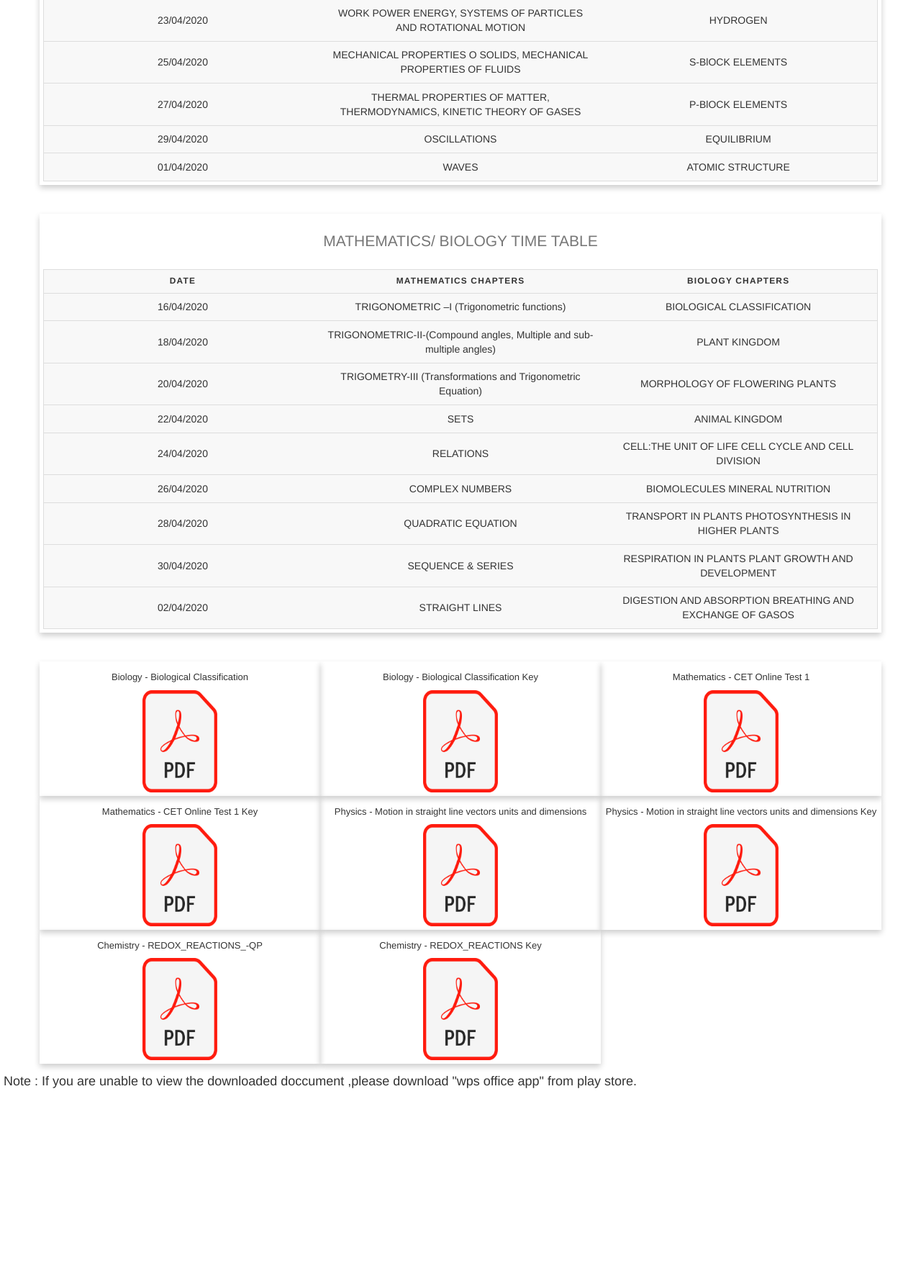
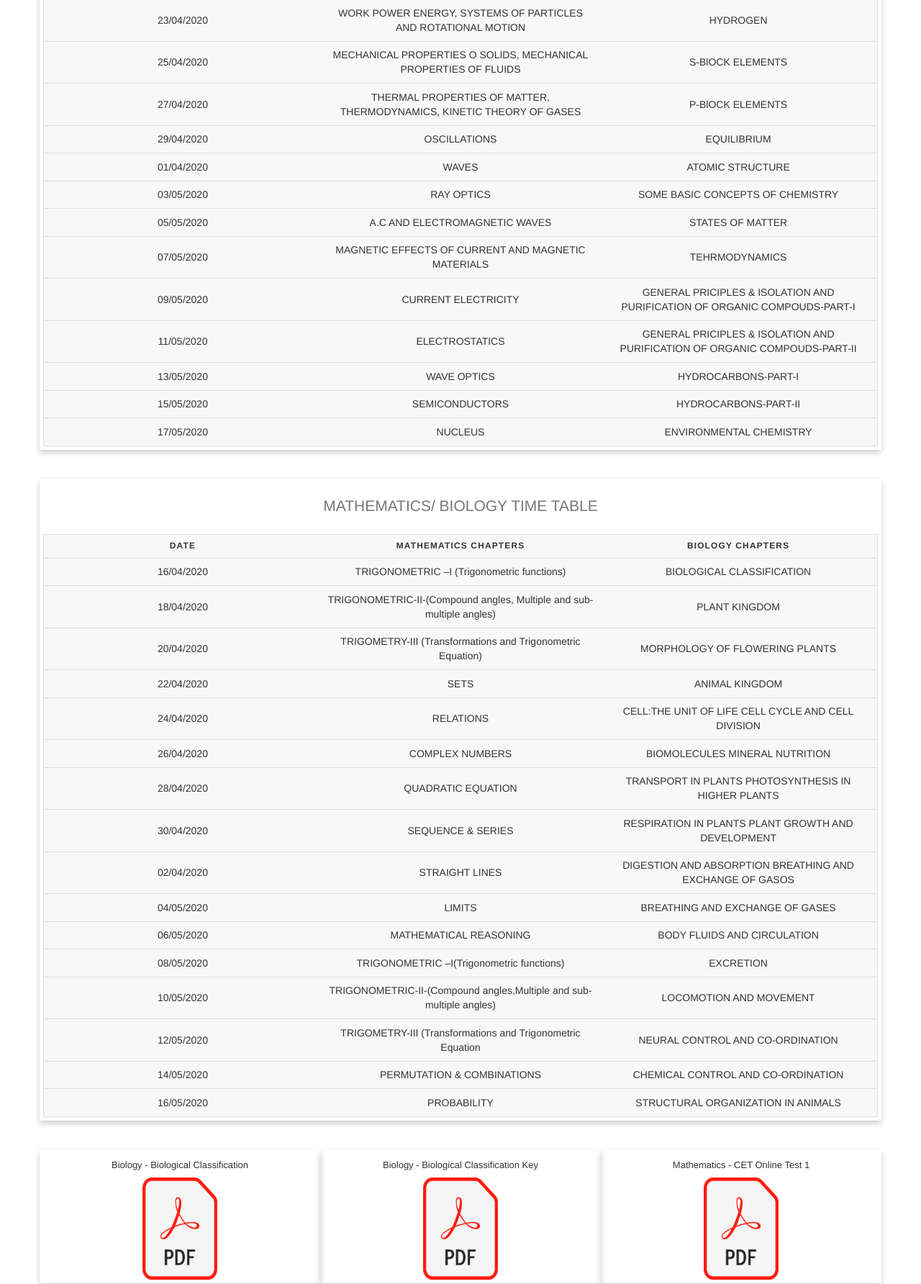
Before and after one commit to umeshkumarS/1st-pu-masters-python, a Flask app: template templates/home.html in a window 1280 px wide. Shown: the part 595-2379 px from the top of the page at 72% size. Before the commit the page ends 2107 px from the top, so only its background shows below. Run offline with Flask 2, Linux system fonts and the light colour scheme; the template is opened without the code that fills it, so the values that code supplies are empty; some libraries are stand-ins or nearby versions.

Commit message:
time table

```diff
--- a/reader_email.py
+++ b/reader_email.py
@@ -11,7 +11,7 @@ class email_access():
         self.SMTP_SERVER = "imap.gmail.com"
         self.SMTP_PORT   = 587
         #self.search_text = '(SUBJECT "II MASTERS PU COLLEGE" UNSEEN)'
-        self.search_text = '(OR (SUBJECT "I MASTERS PU COLLEGE" UNSEEN) (SUBJECT "I MASTERS PU COLLEGE KEY" UNSEEN))'
+        self.search_text = '(OR (SUBJECT "II MASTERS PU COLLEGE" UNSEEN) (SUBJECT "II MASTERS PU COLLEGE KEY" UNSEEN))'
     def read_email_from_gmail(self):
 
         id_list = []
--- a/templates/home.html
+++ b/templates/home.html
@@ -77,6 +77,47 @@
           <td data-label="CHEMISTRY 1st PU chapters">ATOMIC STRUCTURE</td>
         </tr>
 
+          <tr>
+          <td data-label="Date">03/05/2020</td>
+          <td data-label="PHYSICS chapters">RAY OPTICS</td>
+          <td data-label="CHEMISTRY chapters">SOME BASIC CONCEPTS OF CHEMISTRY</td>
+        </tr>
+          <tr>
+          <td data-label="Date">05/05/2020</td>
+          <td data-label="PHYSICS chapters">A.C AND ELECTROMAGNETIC WAVES</td>
+          <td data-label="CHEMISTRY chapters">STATES OF MATTER</td>
+        </tr>
+          <tr>
+          <td data-label="Date">07/05/2020</td>
+          <td data-label="PHYSICS chapters">MAGNETIC EFFECTS OF CURRENT AND MAGNETIC MATERIALS</td>
+          <td data-label="CHEMISTRY chapters">TEHRMODYNAMICS</td>
+        </tr>
+          <tr>
+          <td data-label="Date">09/05/2020</td>
+          <td data-label="PHYSICS chapters">CURRENT ELECTRICITY</td>
+          <td data-label="CHEMISTRY chapters">GENERAL PRICIPLES & ISOLATION AND PURIFICATION OF ORGANIC COMPOUDS-PART-I</td>
+        </tr>
+          <tr>
+          <td data-label="Date">11/05/2020</td>
+          <td data-label="PHYSICS chapters">ELECTROSTATICS</td>
+          <td data-label="CHEMISTRY chapters">GENERAL PRICIPLES & ISOLATION AND PURIFICATION OF ORGANIC COMPOUDS-PART-II</td>
+        </tr>
+          <tr>
+          <td data-label="Date">13/05/2020</td>
+          <td data-label="PHYSICS chapters">WAVE OPTICS</td>
+          <td data-label="CHEMISTRY chapters">HYDROCARBONS-PART-I</td>
+        </tr>
+          <tr>
+          <td data-label="Date">15/05/2020</td>
+          <td data-label="PHYSICS chapters">SEMICONDUCTORS</td>
+          <td data-label="CHEMISTRY chapters">HYDROCARBONS-PART-II</td>
+        </tr>
+          <tr>
+          <td data-label="Date">17/05/2020</td>
+          <td data-label="PHYSICS chapters">NUCLEUS</td>
+          <td data-label="CHEMISTRY chapters">ENVIRONMENTAL CHEMISTRY</td>
+        </tr>
+
 
       </tbody>
     </table>
@@ -138,6 +179,43 @@
           <td data-label="Date">02/04/2020</td>
           <td data-label="MATHEMATICS  CHAPTERS">STRAIGHT LINES</td>
           <td data-label="BIOLOGY CHAPTERS">DIGESTION AND ABSORPTION BREATHING AND EXCHANGE OF GASOS</td>
+        </tr>
+
+
+          <tr>
+          <td data-label="Date">04/05/2020</td>
+          <td data-label="MATHEMATICS  CHAPTERS">LIMITS</td>
+          <td data-label="BIOLOGY CHAPTERS">BREATHING AND EXCHANGE OF GASES</td>
+        </tr>
+          <tr>
+          <td data-label="Date">06/05/2020</td>
+          <td data-label="MATHEMATICS  CHAPTERS">MATHEMATICAL REASONING</td>
+          <td data-label="BIOLOGY CHAPTERS">BODY FLUIDS AND CIRCULATION</td>
+        </tr>
+          <tr>
+          <td data-label="Date">08/05/2020</td>
+          <td data-label="MATHEMATICS  CHAPTERS">TRIGONOMETRIC –I(Trigonometric functions)</td>
+          <td data-label="BIOLOGY CHAPTERS">EXCRETION</td>
+        </tr>
+          <tr>
+          <td data-label="Date">10/05/2020</td>
+          <td data-label="MATHEMATICS  CHAPTERS">TRIGONOMETRIC-II-(Compound angles,Multiple and sub-multiple angles)</td>
+          <td data-label="BIOLOGY CHAPTERS">LOCOMOTION AND MOVEMENT</td>
+        </tr>
+          <tr>
+          <td data-label="Date">12/05/2020</td>
+          <td data-label="MATHEMATICS  CHAPTERS">TRIGOMETRY-III (Transformations and Trigonometric Equation</td>
+          <td data-label="BIOLOGY CHAPTERS">NEURAL CONTROL AND CO-ORDINATION</td>
+        </tr>
+          <tr>
+          <td data-label="Date">14/05/2020</td>
+          <td data-label="MATHEMATICS  CHAPTERS">PERMUTATION & COMBINATIONS</td>
+          <td data-label="BIOLOGY CHAPTERS">CHEMICAL CONTROL AND CO-ORDINATION</td>
+        </tr>
+          <tr>
+          <td data-label="Date">16/05/2020</td>
+          <td data-label="MATHEMATICS  CHAPTERS">PROBABILITY</td>
+          <td data-label="BIOLOGY CHAPTERS">STRUCTURAL ORGANIZATION IN ANIMALS</td>
         </tr>
 
       </tbody>
```
